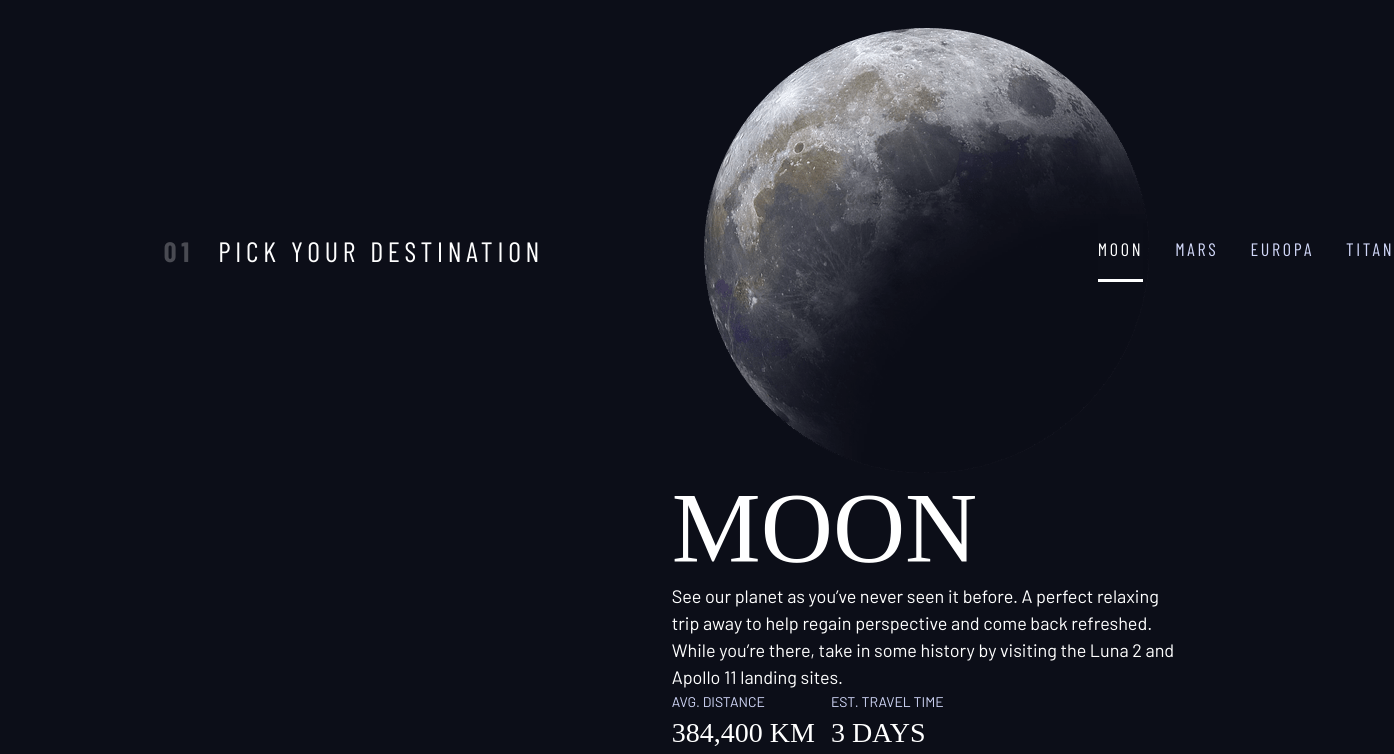
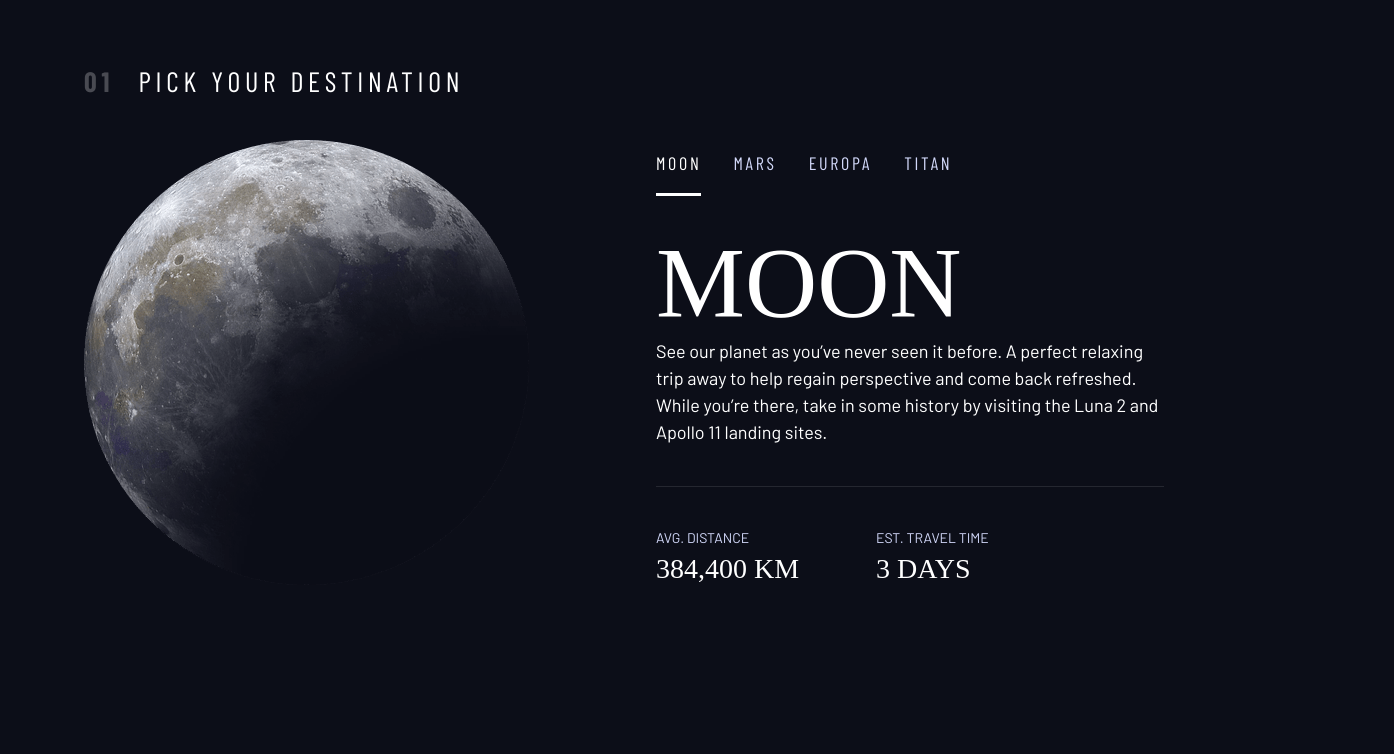
Before and after one commit to faratim/space-tourism, a plain HTML site: page destination-moon.html in a window 1280 px wide. Shown: the part 130-884 px from the top of the page, 1394 px wide, since content can reach past the window. After the commit the page ends 800 px from the top, so only its background shows below. Drawn offline with nearby package versions, Linux system fonts and the light colour scheme; a web font is replaced by a local one.

Commit message:
Finished responsive layout for destination page

```diff
--- a/destination-moon.html
+++ b/destination-moon.html
@@ -34,12 +34,12 @@
             </button>
             <nav>
                 <ul id="primary-navigation" data-visible="false" class="primary-navigation underline-indicators flex">
-                    <li class="active">
+                    <li class="underline-indicators">
                         <a class="ff-sans-cond uppercase text-white letter-spacing-2" href="index.html"
                             ><span aria-hidden="true">00</span>Home</a
                         >
                     </li>
-                    <li class="underline-indicators">
+                    <li class="active">
                         <a class="ff-sans-cond uppercase text-white letter-spacing-2" href="destination.html"
                             ><span aria-hidden="true">01</span>Destination</a
                         >
@@ -58,7 +58,7 @@
             </nav>
         </header>
 
-        <main id="main" class="grid-container grid-container--destination">
+        <main id="main" class="grid-container grid-container--destination flow">
             <h1 class="numbered-title"><span aria-hidden="true">01</span> Pick your destination</h1>
             <img src="assets/destination/image-moon.png" alt="the moon" />
 
@@ -77,7 +77,7 @@
                 </button>
             </div>
 
-            <article>
+            <article class="destination-info">
                 <h2 class="fs-800 uppercase ff-serif">Moon</h2>
 
                 <p>
@@ -85,14 +85,14 @@
                     perspective and come back refreshed. While you’re there, take in some history by visiting the Luna 2
                     and Apollo 11 landing sites.
                 </p>
-                <div class="flex">
+                <div class="destination-meta flex">
                     <div>
                         <h3 class="text-accent fs-200 uppercase">Avg. distance</h3>
-                        <p class="fs-500 ff-serif uppercase">384,400 km</p>
+                        <p class="ff-serif uppercase">384,400 km</p>
                     </div>
                     <div>
                         <h3 class="text-accent fs-200 uppercase">Est. travel time</h3>
-                        <p class="fs-500 ff-serif uppercase">3 days</p>
+                        <p class="ff-serif uppercase">3 days</p>
                     </div>
                 </div>
             </article>
--- a/index.css
+++ b/index.css
@@ -149,38 +149,6 @@ select {
     padding-inline: 2em;
     margin-inline: auto;
     max-width: 80rem;
-}
-
-.grid-container {
-    text-align: center;
-    display: grid;
-    place-items: center;
-    padding-inline: 1rem;
-}
-
-.grid-container * {
-    max-width: 50ch;
-}
-
-@media (min-width: 45em) {
-    .grid-container {
-        text-align: left;
-        column-gap: var(--container-gap, 2rem);
-        grid-template-columns: minmax(2em, 1fr) minmax(0, 40rem) minmax(0, 40rem) minmax(2em, 1fr);
-    }
-
-    .grid-container > *:first-child {
-        grid-column: 2;
-    }
-
-    .grid-container > *:last-child {
-        grid-column: 3;
-    }
-
-    .grid-container--home {
-        padding-bottom: max(6rem, 20vh);
-        align-items: end;
-    }
 }
 
 .sr-only {
@@ -558,3 +526,108 @@ body {
         background-image: url(./assets/home/background-home-desktop.jpg);
     }
 }
+
+/* ------------------- */
+/* LAYOUT              */
+/* ------------------- */
+
+.grid-container {
+    text-align: center;
+    display: grid;
+    place-items: center;
+    padding-inline: 1rem;
+    padding-bottom: 3rem;
+}
+
+.grid-container p:not([class]) {
+    max-width: 50ch;
+}
+
+.numbered-title {
+    grid-area: title;
+}
+
+/* Destination Layout */
+
+.grid-container--destination {
+    --flow-space: 2rem;
+    grid-template-areas:
+        'title'
+        'image'
+        'tabs'
+        'content';
+}
+
+.grid-container--destination > img {
+    grid-area: image;
+    max-width: 60%;
+}
+
+.grid-container--destination > .tab-list {
+    grid-area: tabs;
+}
+
+.grid-container--destination > .destination-info {
+    grid-area: content;
+}
+
+.destination-meta {
+    flex-direction: column;
+    border-top: 1px solid hsl(var(--clr-white) / 0.1);
+    padding-top: 2.5rem;
+    margin-top: 2.5rem;
+}
+
+.destination-meta p {
+    font-size: 1.75rem;
+}
+
+@media (min-width: 35em) {
+    .numbered-title {
+        justify-self: start;
+        margin-top: 2rem;
+    }
+    .destination-meta {
+        flex-direction: row;
+        justify-content: space-evenly;
+    }
+}
+
+@media (min-width: 45em) {
+    .grid-container {
+        text-align: left;
+        column-gap: var(--container-gap, 2rem);
+        grid-template-columns: minmax(2em, 1fr) minmax(0, 40rem) minmax(0, 40rem) minmax(2em, 1fr);
+    }
+
+    .grid-container--home {
+        padding-bottom: max(6rem, 20vh);
+        align-items: end;
+    }
+
+    .grid-container--home > *:first-child {
+        grid-column: 2;
+    }
+
+    .grid-container--home > *:last-child {
+        grid-column: 3;
+    }
+
+    .grid-container--destination {
+        justify-items: start;
+        align-content: start;
+        grid-template-areas:
+            '. title title .'
+            '. image tabs .'
+            '. image content .';
+    }
+
+    .grid-container--destination > img {
+        max-width: 90%;
+    }
+
+    .destination-meta {
+        --gap: min(6vw, 6rem);
+        justify-content: start;
+    }
+}
```
